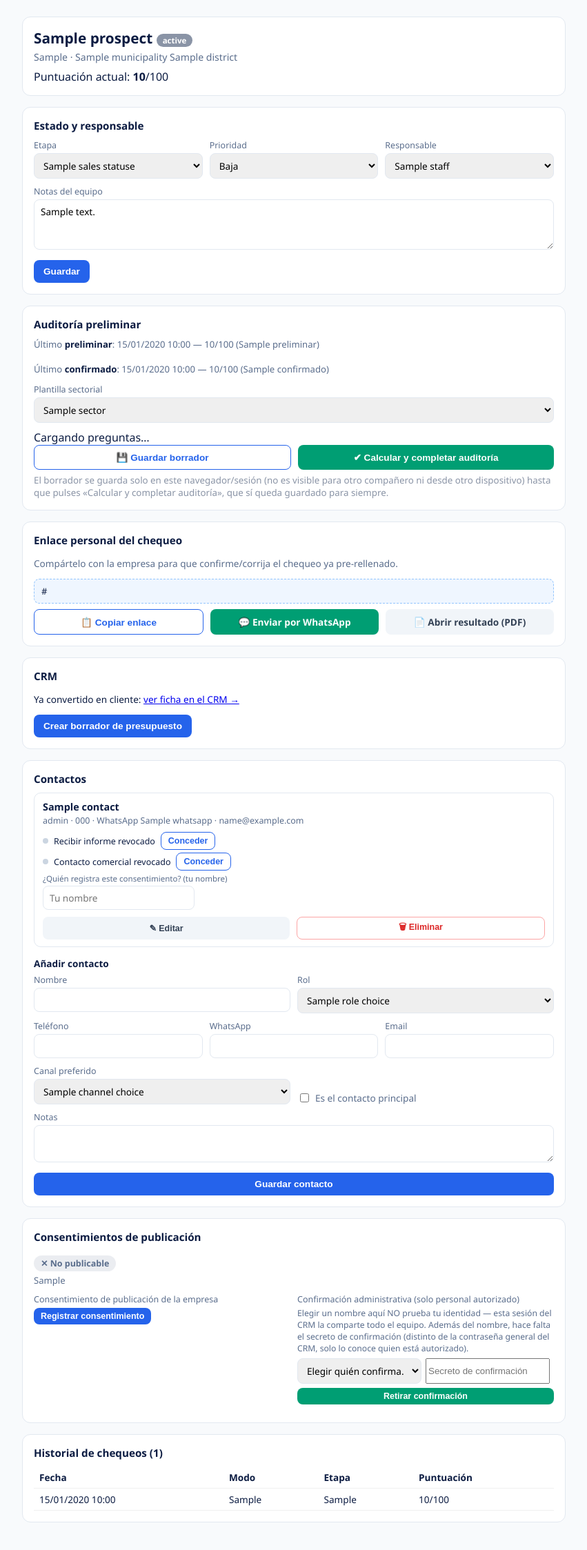
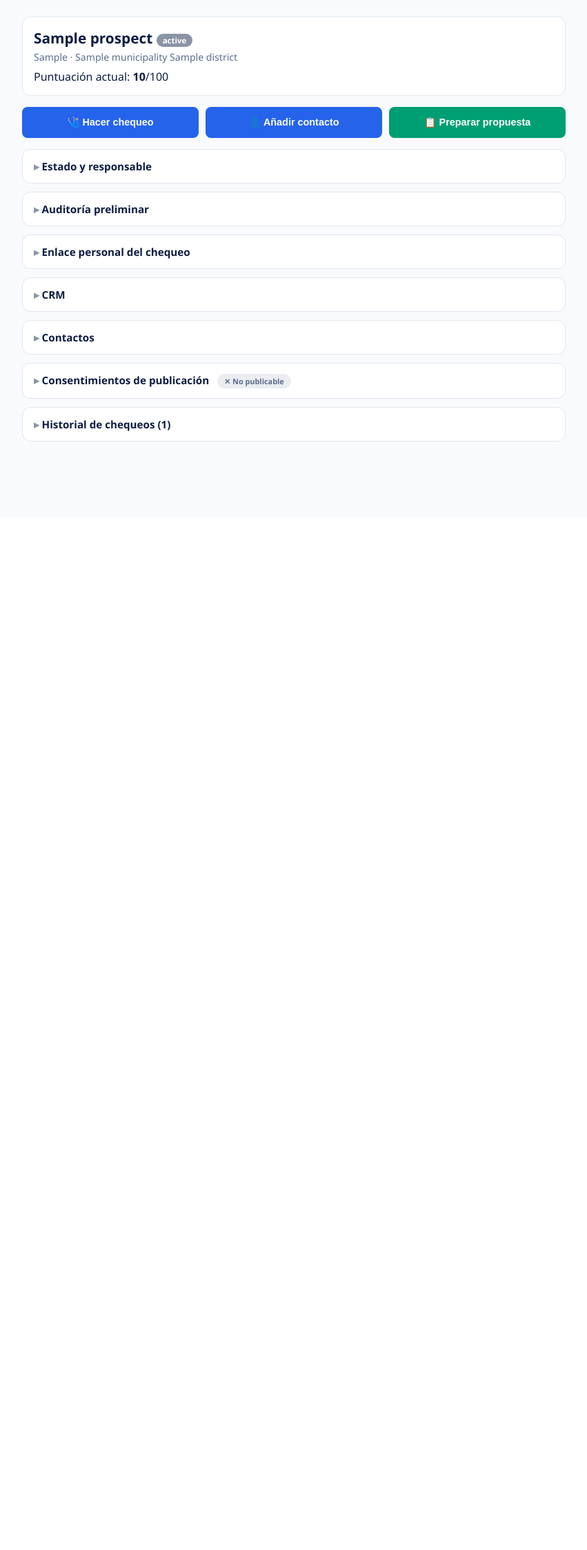
Before and after one commit to SerkaFox/webimpulsa, a Django app: template prospeccion/templates/prospeccion/prospect_detail.html in a window 1280 px wide. Shown: the part 50-2297 px from the top of the page at 69% size, without its empty margins (214-1065 px from the left). After the commit the page ends 690 px from the top, so only its background shows below. Run offline with Django 3.2, Linux system fonts and the light colour scheme; the template is opened without the code that fills it: most values are stand-ins (such as "Sample title", 1, 10 or a date in 2020).

Commit message:
Simplify prospect card to 3 primary actions + collapsible sections
Adds a single row of large actions at the top — Hacer chequeo, Añadir
contacto, Preparar propuesta — that jump straight to the relevant
section (or, for the proposal, straight to the existing draft-proposal
endpoint, which already auto-converts to a Lead if needed). Status,
public token/personal link, audit history, contacts and publication
consent all move under collapsible <details> sections; no field or
action was removed, only decluttered.

Saving a prospect from the map never required a preliminar audit
before this change either — "Hacer chequeo" only opens/scrolls to that
section. ?start_check=1 (used by the map's "Guardar e iniciar
chequeo") auto-opens and scrolls to it on load.

```diff
--- a/prospeccion/templates/prospeccion/prospect_detail.html
+++ b/prospeccion/templates/prospeccion/prospect_detail.html
@@ -65,6 +65,18 @@
   .consent-dot.on { background: #009e73; }
   .consent-dot.off { background: #cbd5e1; }
   .primary-tag { background: #fef3c7; color: #92400e; font-size: .68rem; font-weight: 700; padding: 1px 7px; border-radius: 999px; }
+
+  /* Acciones principales */
+  .primary-actions { display: flex; gap: 10px; flex-wrap: wrap; margin-bottom: 16px; }
+  .primary-actions .btn { flex: 1; min-width: 150px; padding: 14px 10px; font-size: .9rem; }
+
+  /* Secciones secundarias plegables */
+  details.section-card { background: #fff; border: 1px solid #e2e8f0; border-radius: 12px; margin-bottom: 12px; }
+  details.section-card summary { padding: 14px 16px; font-size: .95rem; font-weight: 700; cursor: pointer; list-style: none; }
+  details.section-card summary::-webkit-details-marker { display: none; }
+  details.section-card summary::before { content: '▸ '; color: #8a94a6; }
+  details.section-card[open] summary::before { content: '▾ '; }
+  details.section-card .section-body { padding: 0 16px 16px; }
 </style>
 </head>
 <body>
@@ -77,8 +89,16 @@
       <div style="margin-top:8px">Puntuación actual: <strong>{{ prospect.current_score|default:"—" }}</strong>/100</div>
     </div>
 
-    <div class="card">
-      <h2>Estado y responsable</h2>
+    <!-- ── Las 3 acciones principales — nunca hace falta abrir nada más ── -->
+    <div class="primary-actions">
+      <button type="button" class="btn" id="btnGoChequeo">🩺 Hacer chequeo</button>
+      <button type="button" class="btn" id="btnGoContacto">👤 Añadir contacto</button>
+      <button type="button" class="btn green" id="btnPrepararPropuesta">📋 Preparar propuesta</button>
+    </div>
+
+    <details class="section-card" id="statusDetails">
+      <summary>Estado y responsable</summary>
+      <div class="section-body">
       <form id="updateForm">
         <div class="row">
           <div class="field">
@@ -114,10 +134,12 @@
         <button type="submit" class="btn">Guardar</button>
       </form>
       </div>
+    </details>
 
     <!-- ── Auditoría preliminar ─────────────────────────────────────── -->
-    <div class="card">
-      <h2>Auditoría preliminar</h2>
+    <details class="section-card" id="prelimDetails">
+      <summary>Auditoría preliminar</summary>
+      <div class="section-body">
       <div class="prelim-summary">
         <span>Último <strong>preliminar</strong>:
           {% if latest_preliminar %}{{ latest_preliminar.created_at|date:"d/m/Y H:i" }} — {{ latest_preliminar.score }}/100 ({{ latest_preliminar.questionnaire_version }}){% else %}—{% endif %}
@@ -148,9 +170,11 @@
         siempre.
       </small>
       </div>
+    </details>
 
-    <div class="card">
-      <h2>Enlace personal del chequeo</h2>
+    <details class="section-card">
+      <summary>Enlace personal del chequeo</summary>
+      <div class="section-body">
       <p style="font-size:.85rem;color:#5a6d8c">Compártelo con la empresa para que confirme/corrija el chequeo ya pre-rellenado.</p>
       <div class="link-box" id="personalLink">{{ personal_url }}</div>
       <div class="row" style="margin-top:8px">
@@ -159,9 +183,11 @@
         {% if audits %}<a class="btn ghost" style="text-decoration:none;text-align:center" href="/panel/prospeccion/{{ prospect.pk }}/pdf/" target="_blank">📄 Abrir resultado (PDF)</a>{% endif %}
       </div>
       </div>
+    </details>
 
-    <div class="card">
-      <h2>CRM</h2>
+    <details class="section-card" id="crmDetails">
+      <summary>CRM</summary>
+      <div class="section-body">
       {% if prospect.converted_client_id %}
         <p style="font-size:.85rem">Ya convertido en cliente: <a href="/wi/crm/{{ prospect.converted_client_id }}/">ver ficha en el CRM →</a></p>
         <button class="btn" id="btnDraftProposal">Crear borrador de presupuesto</button>
@@ -171,10 +197,12 @@
         <button class="btn" id="btnDraftProposal" style="margin-left:6px">Convertir y crear presupuesto</button>
       {% endif %}
       </div>
+    </details>
 
     <!-- ── Contactos (CRUD completo) ────────────────────────────────── -->
-    <div class="card">
-      <h2>Contactos</h2>
+    <details class="section-card" id="contactosDetails">
+      <summary>Contactos</summary>
+      <div class="section-body">
       <div id="contactsList">
         {% for c in contacts %}
           <div class="contact-row" data-contact-id="{{ c.id }}">
@@ -233,10 +261,14 @@
         </div>
       </form>
       </div>
+    </details>
 
     <!-- ── Consentimientos (publicación) ───────────────────────────── -->
-    <div class="card">
-      <h2>Consentimientos de publicación</h2>
+    <details class="section-card">
+      <summary>Consentimientos de publicación
+        <span class="pub-badge {% if is_public %}yes{% else %}no{% endif %}" style="margin-left:8px;font-size:.68rem">{% if is_public %}✓ Visible{% else %}✕ No publicable{% endif %}</span>
+      </summary>
+      <div class="section-body">
       <p style="margin-bottom:10px">
         <span class="pub-badge {% if is_public %}yes{% else %}no{% endif %}">{% if is_public %}✓ Visible en mapa público{% else %}✕ No publicable{% endif %}</span>
         <span style="font-size:.82rem;color:#5a6d8c;display:block;margin-top:4px" id="publicationReason">{{ publication_reason }}</span>
@@ -272,9 +304,11 @@
         </div>
       </div>
       </div>
+    </details>
 
-    <div class="card">
-      <h2>Historial de chequeos ({{ audits|length }})</h2>
+    <details class="section-card">
+      <summary>Historial de chequeos ({{ audits|length }})</summary>
+      <div class="section-body">
       {% if audits %}
       <table>
         <tr><th>Fecha</th><th>Modo</th><th>Etapa</th><th>Puntuación</th></tr>
@@ -284,6 +318,7 @@
       </table>
       {% else %}<p style="color:#8a94a6;font-size:.85rem">Todavía no se ha hecho ningún chequeo para esta empresa.</p>{% endif %}
       </div>
+    </details>
 
   </div>
   <div class="toast" id="toast"></div>
@@ -306,6 +341,35 @@
 function postJson(url, body){
   return fetch(url, {method:'POST', headers:{'Content-Type':'application/json'}, body: JSON.stringify(body||{})})
     .then(function(r){ return r.json().then(function(data){ return {ok: r.ok, status: r.status, data: data}; }); });
+}
+
+/* ---- Las 3 acciones principales ---- */
+document.getElementById('btnGoChequeo').addEventListener('click', function(){
+  var d = document.getElementById('prelimDetails');
+  d.open = true;
+  d.scrollIntoView({behavior:'smooth', block:'start'});
+});
+document.getElementById('btnGoContacto').addEventListener('click', function(){
+  var d = document.getElementById('contactosDetails');
+  d.open = true;
+  d.scrollIntoView({behavior:'smooth', block:'start'});
+  var nameInput = document.querySelector('#contactForm input[name="name"]');
+  if(nameInput) setTimeout(function(){ nameInput.focus(); }, 350);
+});
+document.getElementById('btnPrepararPropuesta').addEventListener('click', function(){
+  postJson(BASE + 'draft-proposal/').then(function(res){
+    if(res.data.error){ showToast(res.data.error); return; }
+    window.location.href = res.data.proposal_url;
+  });
+});
+/* Preliminar no es obligatorio para guardar la empresa — "Hacer chequeo"
+   solo abre la sección, nunca bloquea nada más de la ficha. Si se llega
+   aquí con ?start_check=1 (desde "Guardar e iniciar chequeo" del mapa),
+   se abre y se hace scroll automáticamente. */
+if(new URLSearchParams(window.location.search).get('start_check') === '1'){
+  var pd = document.getElementById('prelimDetails');
+  pd.open = true;
+  setTimeout(function(){ pd.scrollIntoView({behavior:'smooth', block:'start'}); }, 200);
 }
 
 /* ---- Estado y responsable ---- */
```
Lines whose indentation alone changed are shown as unchanged.
